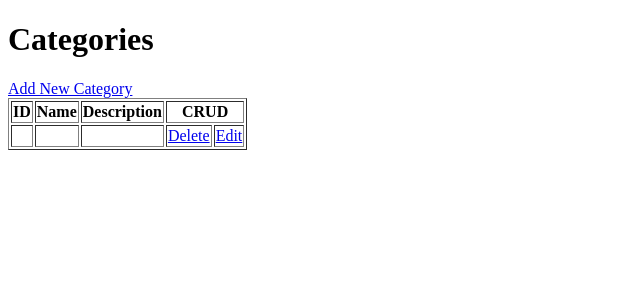
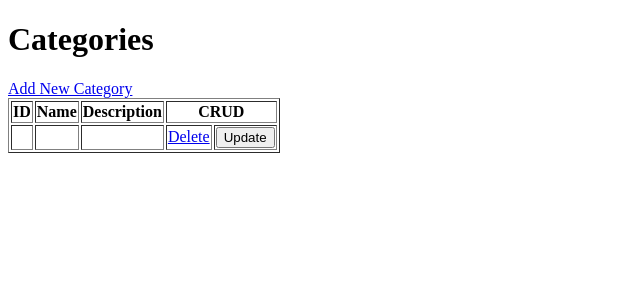
Before and after one commit to Nuruf/ProjetWeb2A, a PHP site: page /listCategories.php in a window 1280 px wide. Shown: the top 300 px of the page, without its empty margins (0-640 px from the left). Run offline with PHP 8.4, Linux system fonts and the light colour scheme; tables that the repository leaves empty or names only in its code hold one stand-in row (values such as "Sample post"); data that the repository does not hold is empty.

Commit message:
fixed the update category

```diff
--- a/view/backOffice/listCategories.php
+++ b/view/backOffice/listCategories.php
@@ -29,7 +29,12 @@ $list = $categoriesController->listCategories();
                     <td><?php echo htmlspecialchars($category['nomCat']); ?></td>
                     <td><?php echo htmlspecialchars($category['descriptionCat']); ?></td>
                     <td><a href="deleteCategory.php?idCat=<?php echo htmlspecialchars($category['idCat']); ?>">Delete</a></td>
-                    <td><a href="editCategory.php?idCat=<?php echo htmlspecialchars($category['idCat']); ?>">Edit</a></td>
+                    <td>
+                        <form method="POST" action="editCategory.php" class="btn btn-primary">
+                            <input type="submit" name="update" value="Update" class="btn btn-primary">
+                            <input type="hidden" value="<?= htmlspecialchars($category['idCat']); ?>" name="idCat">
+                        </form>
+                    </td>
 
                 </tr>
             <?php endforeach; ?>
```
Also changed, not shown: view/backOffice/editCategory.php (+5 -5 lines).
